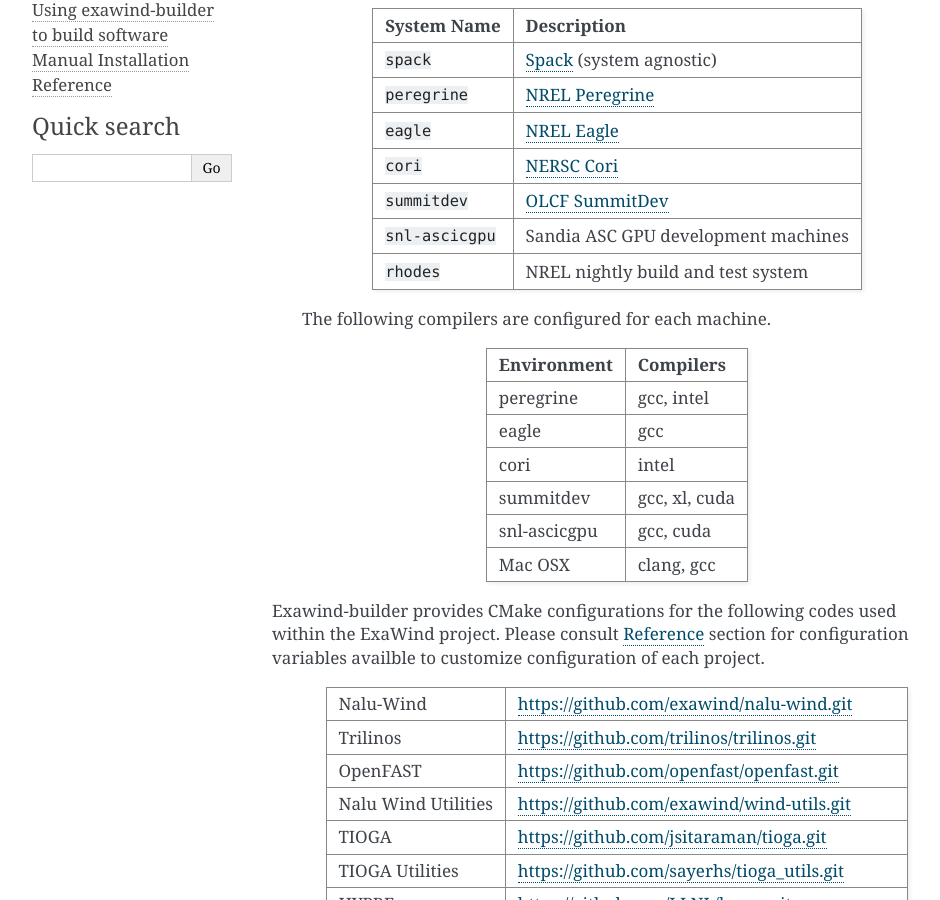
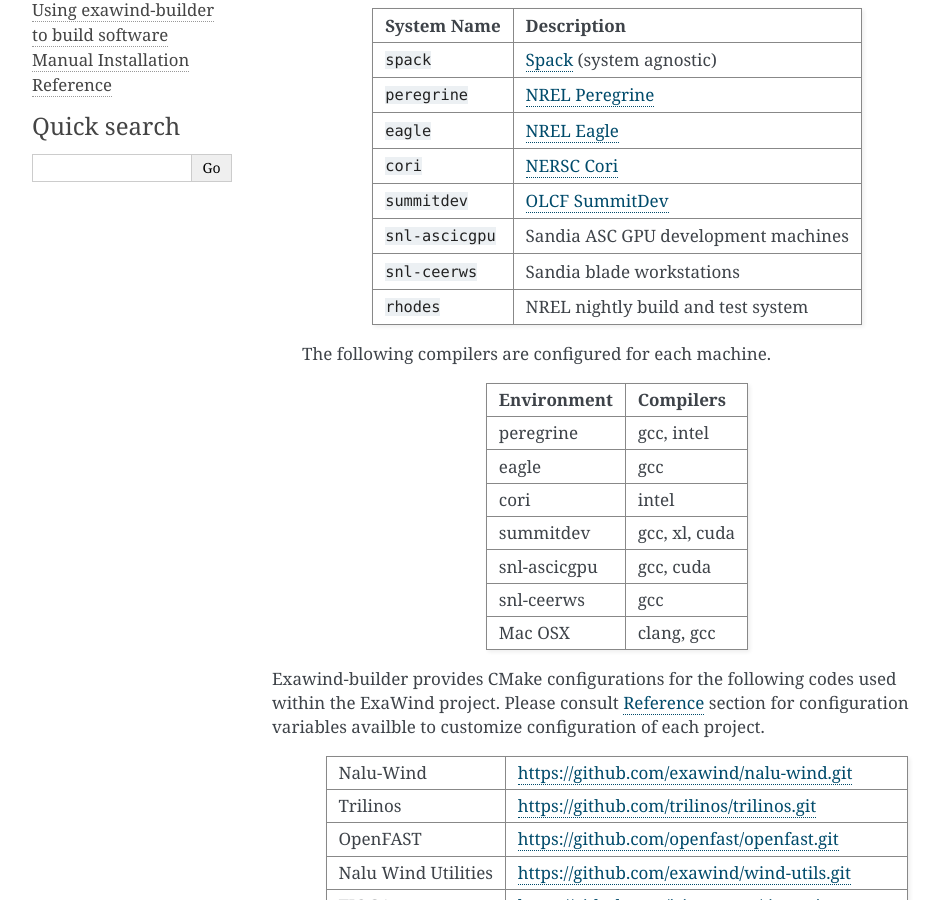
Before and after one commit to Exawind/exawind-builder, a Sphinx documentation site: the page built from doc/source/introduction.rst, in a window 1280 px wide and 900 px high, scrolled down 321 px. Shown: the whole window, without its empty margins (148-1088 px from the left). Built offline with Sphinx 7.4.7, drawn with Linux system fonts in a browser that asks for light colours.

Commit message:
Add configuration for SNL blade systems (ceerws)

```diff
--- a/doc/source/introduction.rst
+++ b/doc/source/introduction.rst
@@ -23,6 +23,7 @@
   ``cori``           `NERSC Cori <http://www.nersc.gov/users/computational-systems/cori/>`_
   ``summitdev``      `OLCF SummitDev <https://www.olcf.ornl.gov/olcf-resources/compute-systems/summit/>`_
   ``snl-ascicgpu``   Sandia ASC GPU development machines
+  ``snl-ceerws``     Sandia blade workstations
   ``rhodes``         NREL nightly build and test system
   ================= ============================================================================================
 
@@ -36,6 +37,7 @@
   cori            intel
   summitdev       gcc, xl, cuda
   snl-ascicgpu    gcc, cuda
+  snl-ceerws      gcc
   Mac OSX         clang, gcc
   =============== ========================
 
```
Also changed, not shown: README.md (+1 -0 lines), 3 other files.
